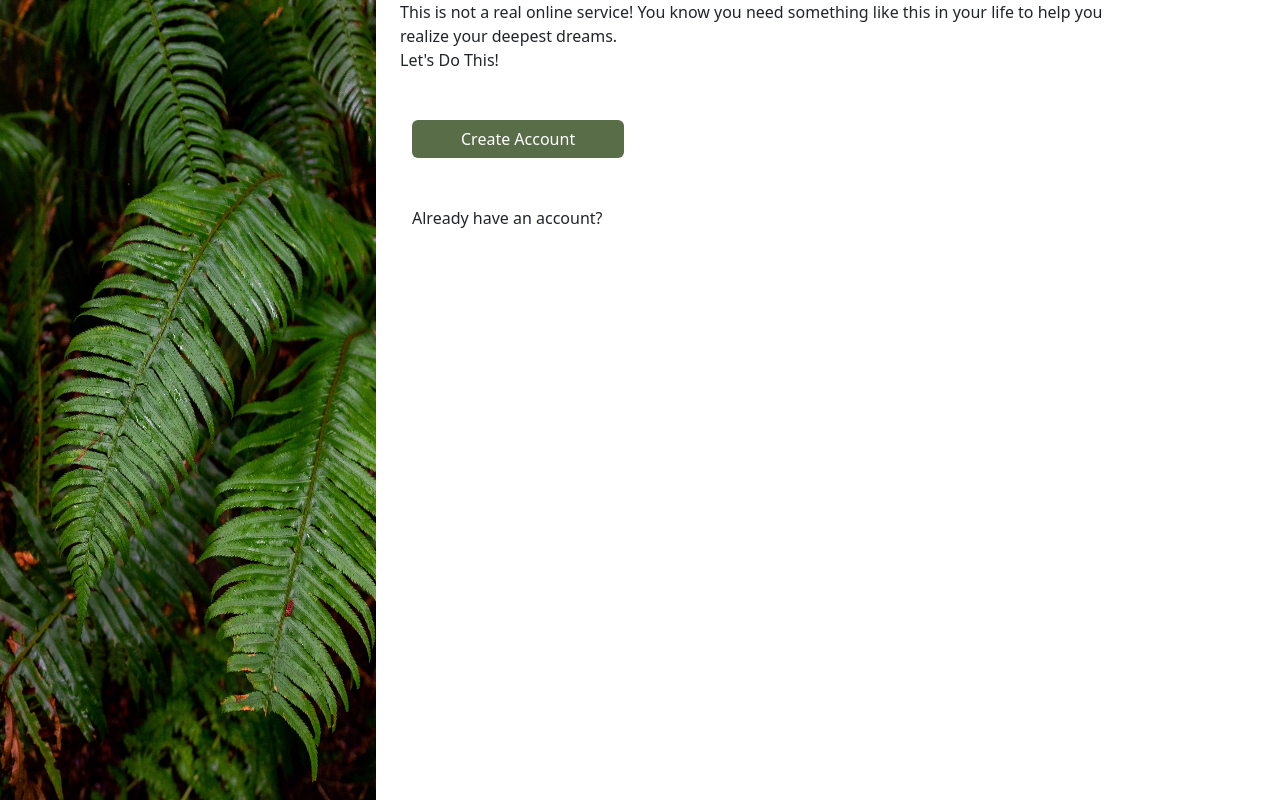
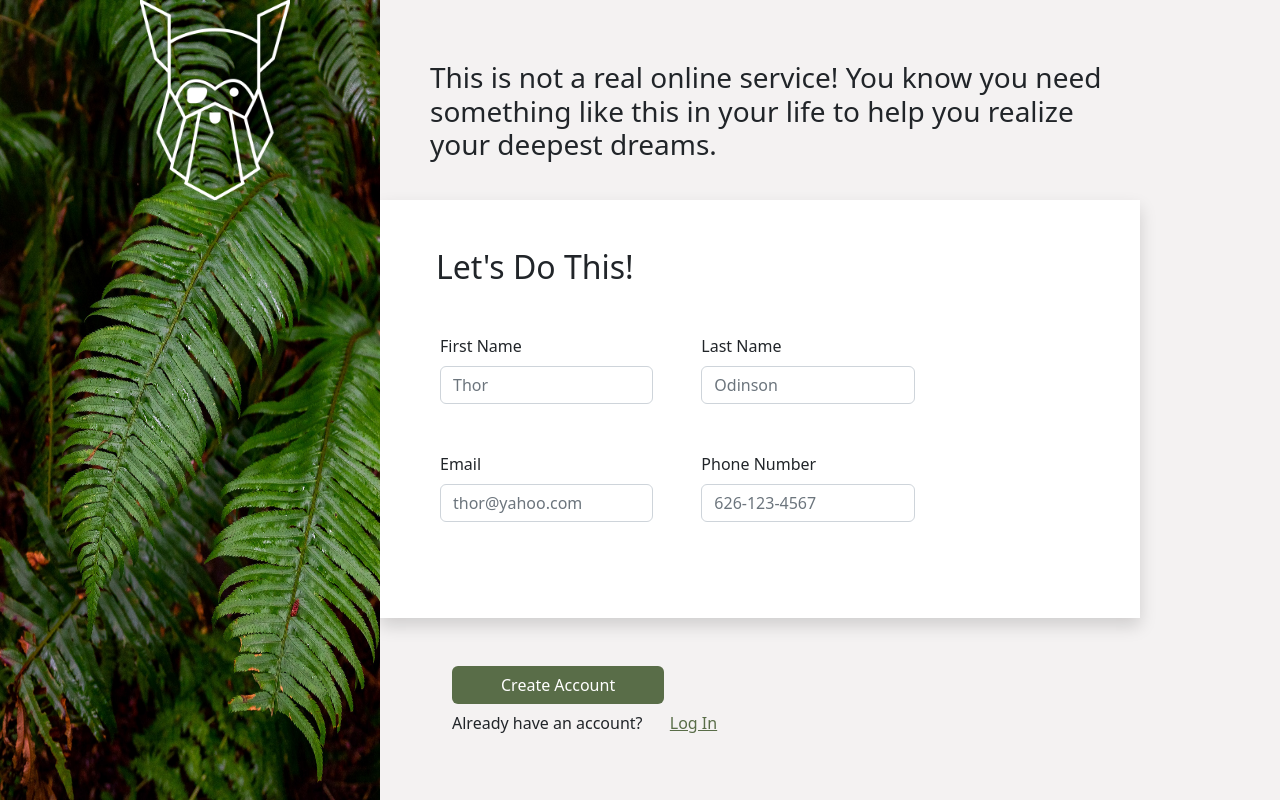
Before and after one commit to ryip94/Sign-Up-Form, a plain HTML site: page index.html in a window 1280 px wide. Drawn offline with Linux system fonts and the light colour scheme.

Commit message:
Finished

```diff
--- a/index.html
+++ b/index.html
@@ -9,29 +9,63 @@
 </head>
 <body>
     <div class="container mx-0 my-0 g-0">
-        <div class="row" id="leftPic">
+        <div class="row p-0 g-0 mx-0 my-0" id="leftPic">
             <div class="col-4 g-0" id="leftSide">
-            <img class="img-fluid mx-0 my-0 g-0" src="img/halie-west-25xggax4bSA-unsplash.jpg" alt="" id="leftie">
+                <img class="img-fluid mx-0 my-0 g-0" src="img/halie-west-25xggax4bSA-unsplash.jpg" alt="" id="leftie">
+                <img src="img/odin-lined.png" alt="" id="odinLogo">
             </div>
             <div class="col-8 g-0" id="rightSide">
-                <div class="container">
+                <div class="container g-0">
                     <div>
                         <div class="container" id="part1">
-                            <div>
-                                This is not a real online service! You know you need something like this in your life to help you realize your deepest dreams.
+                            <div class="">
+                                <h3 class="">
+                                    This is not a real online service! You know you need something like this in your life to help you realize your deepest dreams.
+                                </h3>
                             </div>
                         </div>
-                        <div class="container" id="part2">
-                            <div> Let's Do This!
-                            </div>
+                        <div class="container shadow p-5 bg-white" id="part2">
+                            <h2 class="mx-2"> Let's Do This!
+                            </h2>
+                            <form action="">
+                                <div class="container d-flex flex-row my-5">
+                                    <div class="d-flex flex-column col-4">
+                                        <label for="firstName" class="form-label">First Name</label>
+                                        <input type="text" class="form-control" id="firstName" name="firstName" placeholder="Thor">
+                                    </div>
+                                    <div class="d-flex flex-column col-4 mx-5">
+                                        <label for="lastName" class="form-label">Last Name</label>
+                                        <input type="text" class="form-control" id="lastName" name="lastName" placeholder="Odinson">
+                                    </div>
+                                </div>
+                            </form>
+                            <form action="">
+                                <div class="container d-flex flex-row my-5">
+                                    <div class="d-flex flex-column col-4">
+                                        <label for="email" class="form-label">Email</label>
+                                        <input type="email" class="form-control" id="email" name="email" placeholder="thor@yahoo.com">
+                                    </div>
+                                    <div class="d-flex flex-column col-4 mx-5">
+                                        <label for="phone" class="form-label">Phone Number</label>
+                                        <input type="tel" class="form-control" id="phone" name="phone" placeholder="626-123-4567">
+                                    </div>
+                                </div>
+                            </form>
                         </div>
                         <div class="container" id="part3">
-                            <div class="container my-5">
+                            <div class="container mt-5 mx-5">
                                 <button type="button" class="btn px-5" id="accountBtn">Create Account</button>
                             </div>
-                            <div class="container my-5">
-                                Already have an account?
+                            <div class="d-flex flex-row container mx-5 py-0">
+                                <div class="row">
+                                    <div class="col-1 my-0" id="haveAct">
+                                        Already have an account?
+                                    </div>
+                                    <button type="button" class="btn btn-link col-3" id="loginBtn">Log In</button>
+                                    <div class="col-10"></div>
+                                </div>
                             </div>
+
                         </div>
                     </div>
                 </div>
@@ -43,12 +77,53 @@
     #leftie {
         height: 100vh;
         width: auto;
+        position: relative;
     }
 
     #accountBtn {
         background-color: #596D48;
         color: white;
     }
+
+    #odinLogo {
+        position: absolute;
+        height: 200px;
+        left: 140px;
+
+    }
+
+    #leftSide {
+        position:relative;
+    }
+
+    #loginBtn{
+        color: #596D48;
+        text-align: center;
+        justify-content: center;
+
+    }
+
+    #haveAct {
+        display: flex;
+        width: fit-content;
+        text-align: center;
+        align-items: center;
+        justify-content: center;
+    }
+
+    body{
+        background-color: rgb(244, 242, 242);
+        margin: 0;
+        padding: 0;
+    }
+
+    #part1 {
+        height: 200px;
+        display: flex;
+        align-items: flex-end;
+        padding: 30px;
+        padding-left: 50px;
+    }
 </style>
 </body>
 </html>
```
